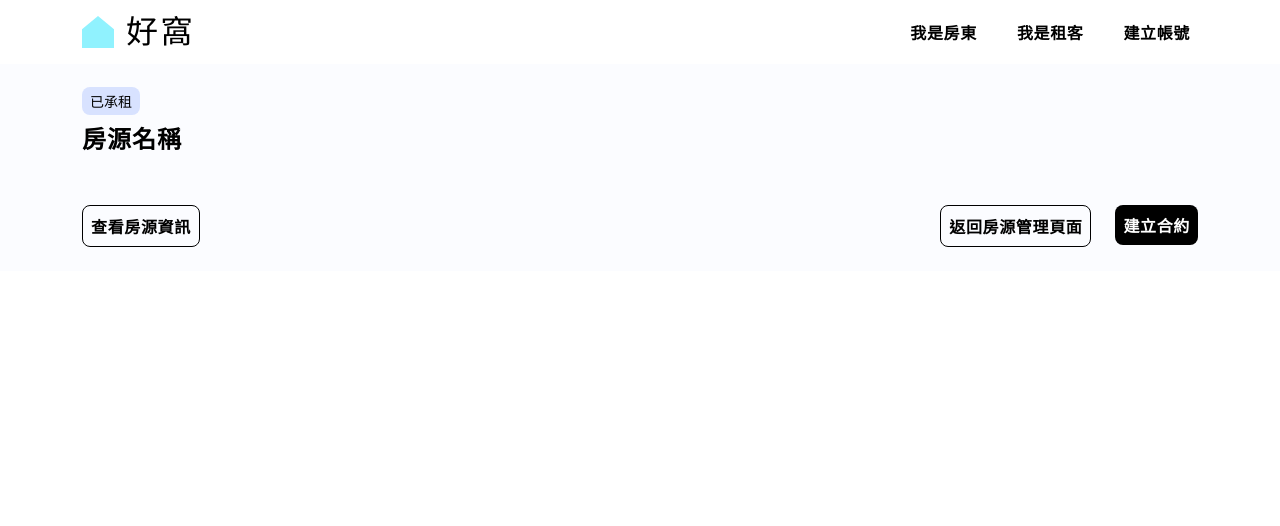
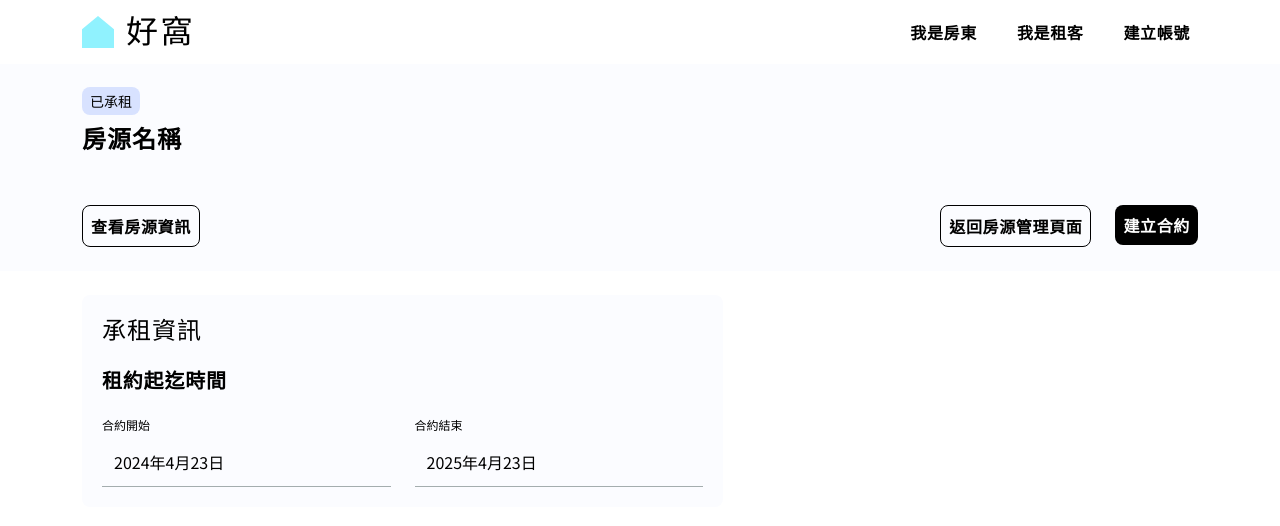
Before and after one commit to Eshiunm/Rocket_HowOh, a React (Vite) app: page /landlord/rented in a window 1280 px wide. Shown: the top 526 px of the page. Built offline with nearby package versions, Linux system fonts and the light colour scheme; a web font is replaced by a local one.

Commit message:
feat: add rented time section

```diff
--- a/src/pages/landlordManagement/RentedHouse.tsx
+++ b/src/pages/landlordManagement/RentedHouse.tsx
@@ -3,6 +3,7 @@ import { useNavigate } from "react-router-dom";
 export default function RentedHouse() {
   const navigate = useNavigate();
   return (
+    <>
       <header className="bg-Landlord-99">
         <div className="container py-6">
           <span className="badge-m  bg-Landlord-90">已承租</span>
@@ -114,5 +115,22 @@ export default function RentedHouse() {
           </div>
         </div>
       </header>
+      <main className="container layout-grid pt-6 pb-52">
+        <section className="col-span-7 rounded-lg bg-Landlord-99 p-5 mb-6">
+          <h3 className="text-sans-h5 mb-6">承租資訊</h3>
+          <h4 className="text-sans-b-h6 mb-6">租約起迄時間</h4>
+          <div className="flex gap-6">
+            <div className="w-full border-b border-Neutral-70">
+              <h6 className="text-sans-caption mb-1">合約開始</h6>
+              <time dateTime="2022-01-01" className="block p-3">2024年4月23日</time>
+            </div>
+            <div className="w-full border-b border-Neutral-70">
+              <h6 className="text-sans-caption mb-1">合約結束</h6>
+              <time dateTime="2022-01-01" className="block p-3">2025年4月23日</time>
+            </div>
+          </div>
+        </section>
+      </main>
+    </>
   );
 }
```
Lines whose indentation alone changed are shown as unchanged.
